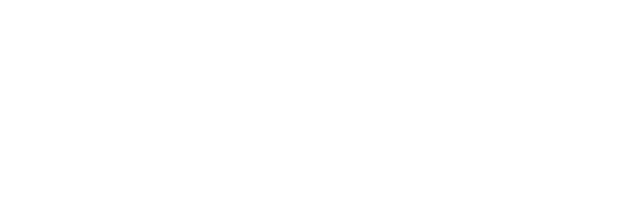
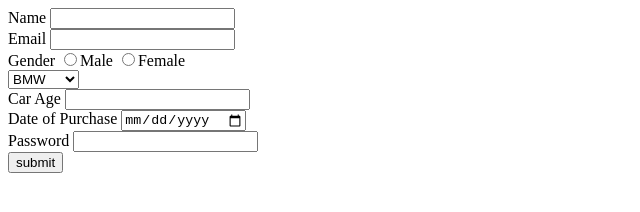
Before and after one commit to acciojob/car-insurance-form-Aniket-garad1, a website: page main.html in a window 1280 px wide. Shown: the whole page, without its empty margins (0-640 px from the left). Drawn offline with Linux system fonts and the light colour scheme.

Commit message:
created a submission

```diff
--- a/main.html
+++ b/main.html
@@ -8,6 +8,37 @@
 
 <body>
 	<!-- the entire body must be written by student -->
+    <form method="post" >
+		<label for="name">Name</label>
+		<input type="text" id="name" name="name" required><br>
+
+		<label for="email">Email</label>
+		<input type="text" id="email" name="email" required><br>
+
+		<label for="gender">Gender</label>
+		<input type="radio" name="gender" required>Male
+		<input type="radio" name="gender" required>Female<br>
+
+			<select name="Car Brands" id="cars" >
+				<option value="BMW">BMW</option>
+				<option value="AUDI">AUDI</option>
+				<option value="HONDA">HONDA</option>
+			</select><br>
+
+			<label for="carage" >Car Age</label>
+		     <input type="number" id="carage" name="age" required><br>
+
+		<label for="date of pur" ">Date of Purchase</label>
+		<input type="date" id="dop name="dop"required ><br>
+
+		<label for="pass" >Password</label>
+		<input type="password" id="password"><br>
+
+		<input type="submit" value="submit">
+	</form>
+
+
+
     <script type="text/javascript" src="./script.js">
 </script>
 
```
